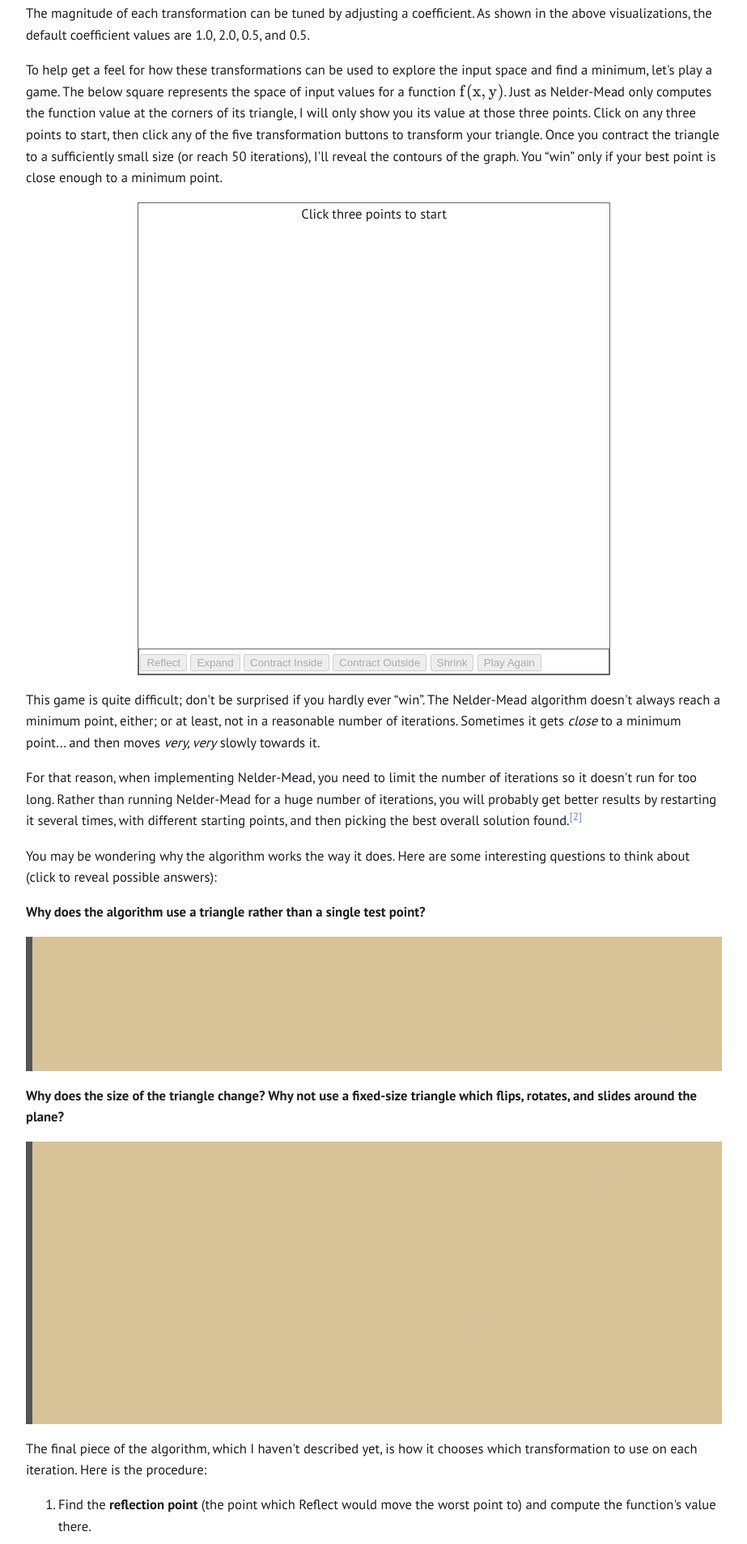
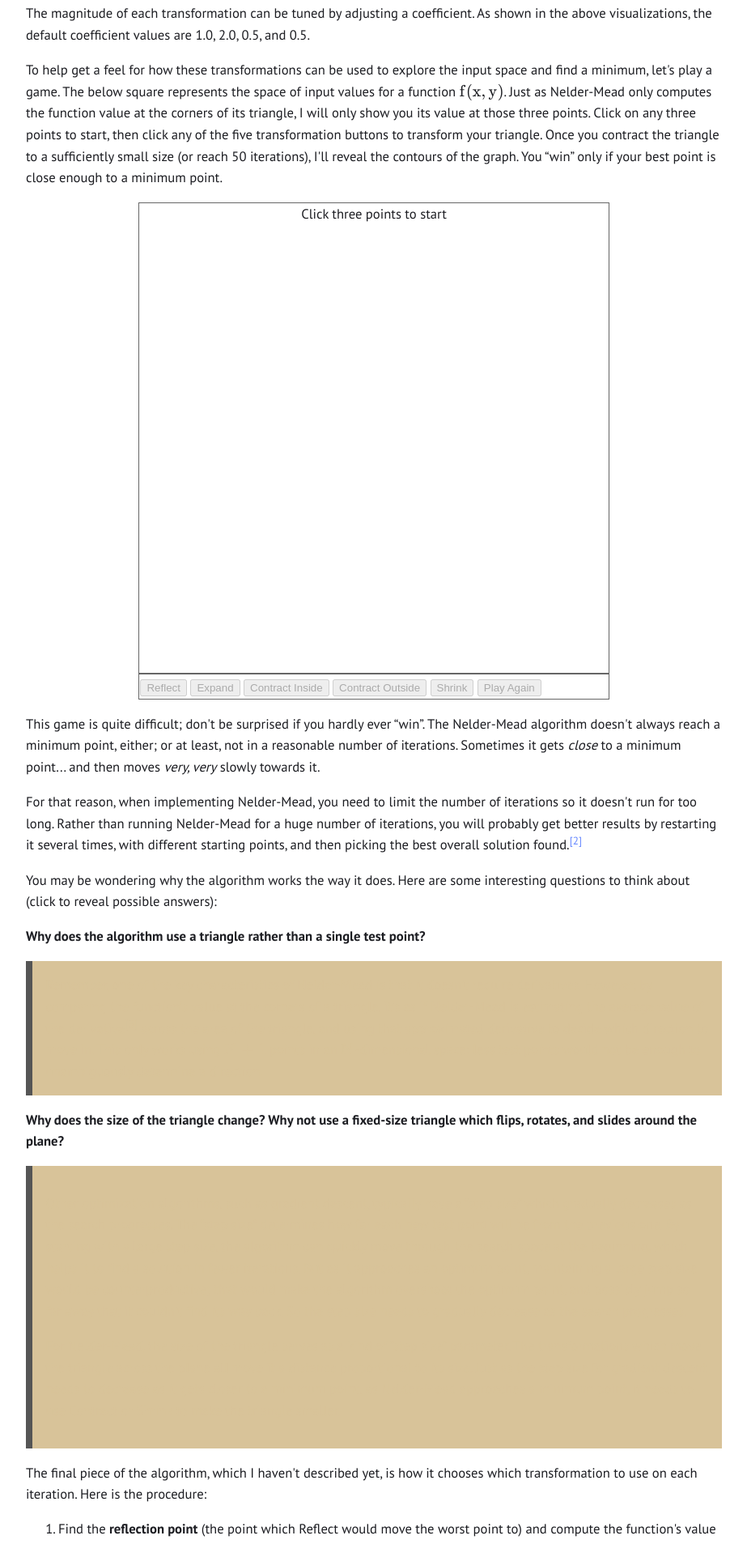
Before and after one commit to alexdowad/alexdowad.github.io, a Jekyll site: the page built from _posts/2022-06-13-visualizing-nelder-mead.html, in a window 1280 px wide. Shown: the part 3152-5059 px from the top of the page at 81% size, without its empty margins (178-1101 px from the left). Built offline with Jekyll 4.4.1, drawn with Linux system fonts in a browser that asks for light colours.

Commit message:
Controls in Nelder-Mead demos should not cover part of plot

```diff
--- a/_posts/2022-06-13-visualizing-nelder-mead.html
+++ b/_posts/2022-06-13-visualizing-nelder-mead.html
@@ -873,6 +873,7 @@ stylesheets:
 	<div id='click-please'>
 		<span id='click-msg'>Click three points to start</span>
 	</div>
+</div>
 <div class='control-wrapper'>
 	<div class='btn-wrapper'>
 		<button type='button' id='reflect-btn' disabled>Reflect</button>
@@ -883,7 +884,6 @@ stylesheets:
 		<button type='button' id='reset-game' disabled>Play Again</button>
 	</div>
 	<div id='final-score'></div>
-	</div>
 </div>
 
 <script>
@@ -1036,7 +1036,7 @@ stylesheets:
 
 <p>As for Shrink, the original paper on the Nelder-Mead algorithm explained that Shrink is necessary for the algorithm to avoid getting stuck in some (rare) situations. One example is below. Try various combinations of Refresh, Expand, Contract Inside, and Contract Outside to see if you can get the triangle to close in on the minimum point (which is marked in red). Then try Shrink and see how it helps.</p>
 
-<div id='shrink-demo' class='plot'>
+<div id='shrink-demo' class='plot'></div>
 <div class='control-wrapper'>
 	<div class='btn-wrapper'>
 		<button type='button' id='reflect-btn2' disabled>Reflect</button>
@@ -1047,7 +1047,6 @@ stylesheets:
 		<button type='button' id='reset-shrink-demo'>Reset</button>
 	</div>
 	<div id='final-score'></div>
-	</div>
 </div>
 
 <script>
--- a/assets/css/nelder.css
+++ b/assets/css/nelder.css
@@ -85,10 +85,10 @@
 
 #game, #shrink-demo, #decision-demo {
 	position: relative;
+	box-sizing: border-box;
 	height: min(100vw, 35rem);
 	width: min(100vw, 35rem);
 	margin: auto;
-
 	border: 1px solid #666;
 }
 #click-please {
@@ -102,20 +102,19 @@
 	background: transparent;
 }
 #decision-foot {
+	box-sizing: border-box;
 	display: flex;
 	width: min(100vw, 35rem);
 	margin: auto;
 	border: 1px solid #666;
 }
 .control-wrapper {
-	background-color: #fff;
+	box-sizing: border-box;
+	width: min(100vw, 35rem);
+	margin: auto;
+	padding: .1rem;
+	user-select: none;
 	border: 1px solid #666;
-	position: absolute;
-	bottom: 0;
-	left: 0;
-	right: 0;
-	user-select: none;
-	padding: .1rem;
 }
 #step-explanation {
 	padding-left: .25rem;
```
Lines whose indentation alone changed are shown as unchanged.
